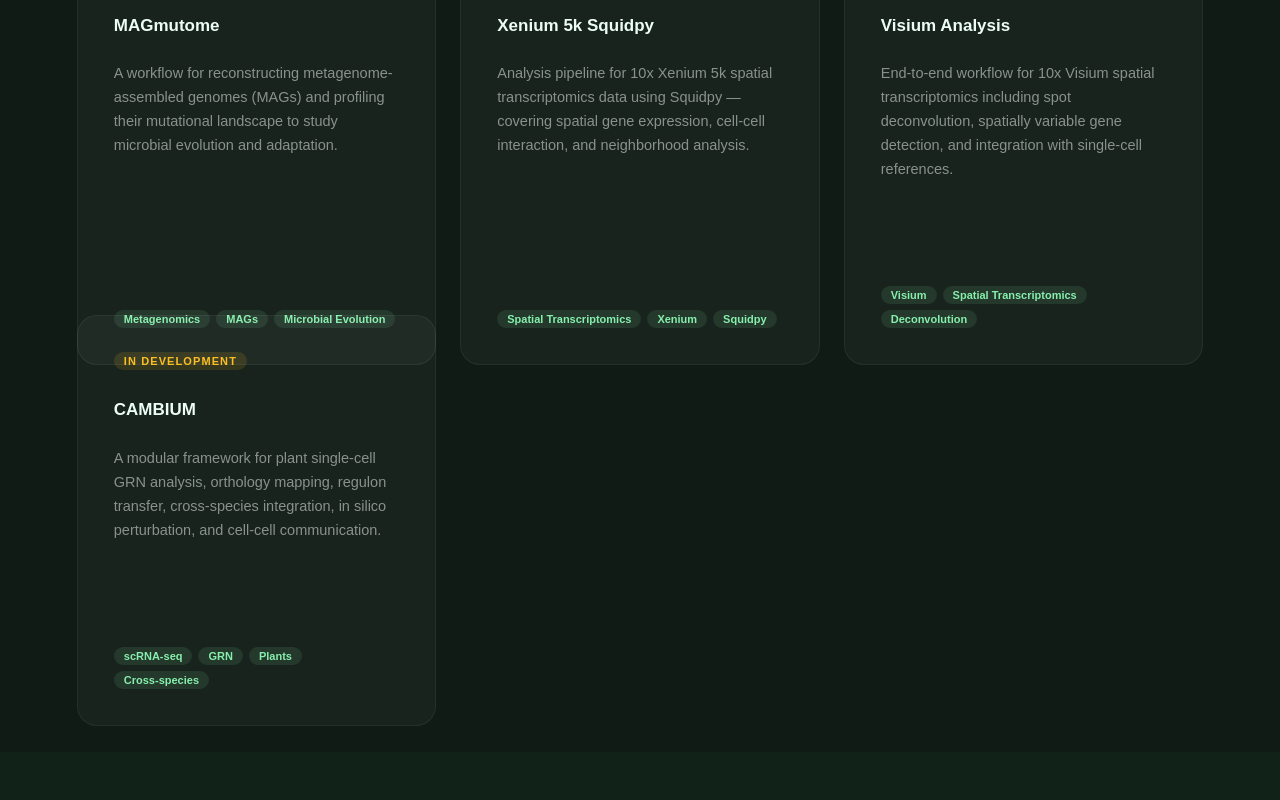
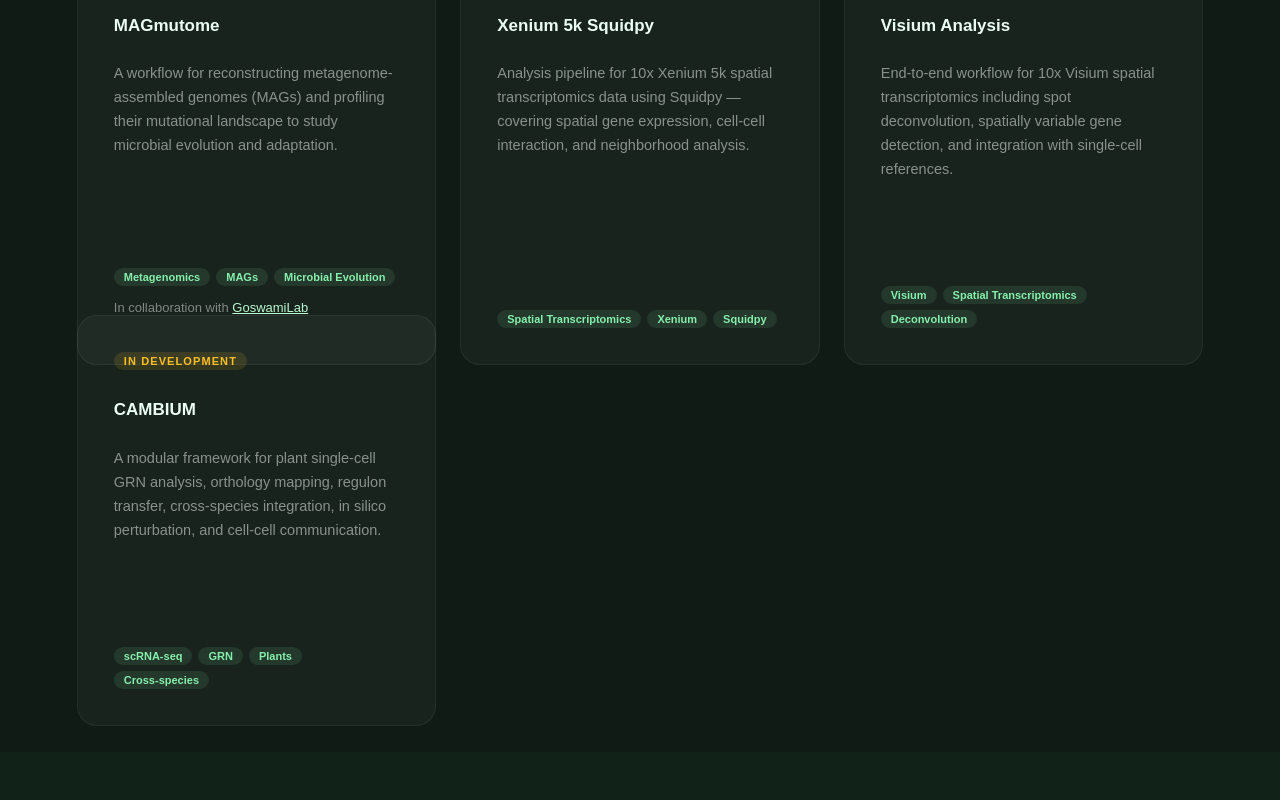
Before and after one commit to bharatm26/csblab, a React (Create React App) app: page / in a window 1280 px wide. Shown: the part 9163-9963 px from the top of the page. Built offline with nearby package versions, Linux system fonts and the light colour scheme.

Commit message:
Add GoswamiLab collaboration to MAGmutome

```diff
--- a/src/components/ToolsSection.js
+++ b/src/components/ToolsSection.js
@@ -49,6 +49,7 @@
     desc: "A workflow for reconstructing metagenome-assembled genomes (MAGs) and profiling their mutational landscape to study microbial evolution and adaptation.",
     tags: ["Metagenomics", "MAGs", "Microbial Evolution"],
     status: "available",
+    collab: { name: "GoswamiLab", url: "https://goswamilab.squarespace.com/" },
   },
   {
     title: "Xenium 5k Squidpy",
@@ -104,6 +105,12 @@
                       <span key={j} style={{ fontFamily: "'DM Sans', sans-serif", fontSize: 11, fontWeight: 600, background: "rgba(134,239,172,0.1)", color: "#86efac", padding: "3px 10px", borderRadius: 20 }}>{tag}</span>
                     ))}
                   </div>
+                  {tool.collab && (
+                    <p style={{ marginTop: 14, fontFamily: "'DM Sans', sans-serif", fontSize: 13, color: "rgba(232,237,233,0.5)" }}>
+                      In collaboration with{" "}
+                      <a href={tool.collab.url} target="_blank" rel="noopener noreferrer" style={{ color: "#bbf7d0", textDecoration: "underline" }}>{tool.collab.name}</a>
+                    </p>
+                  )}
                   {tool.url && (
                     <a href={tool.url} target="_blank" rel="noopener noreferrer" style={{ display: "inline-flex", alignItems: "center", gap: 6, marginTop: 18, fontFamily: "'DM Sans', sans-serif", fontSize: 13, fontWeight: 600, color: "#bbf7d0", textDecoration: "none" }}>
                       {tool.label} →
```
